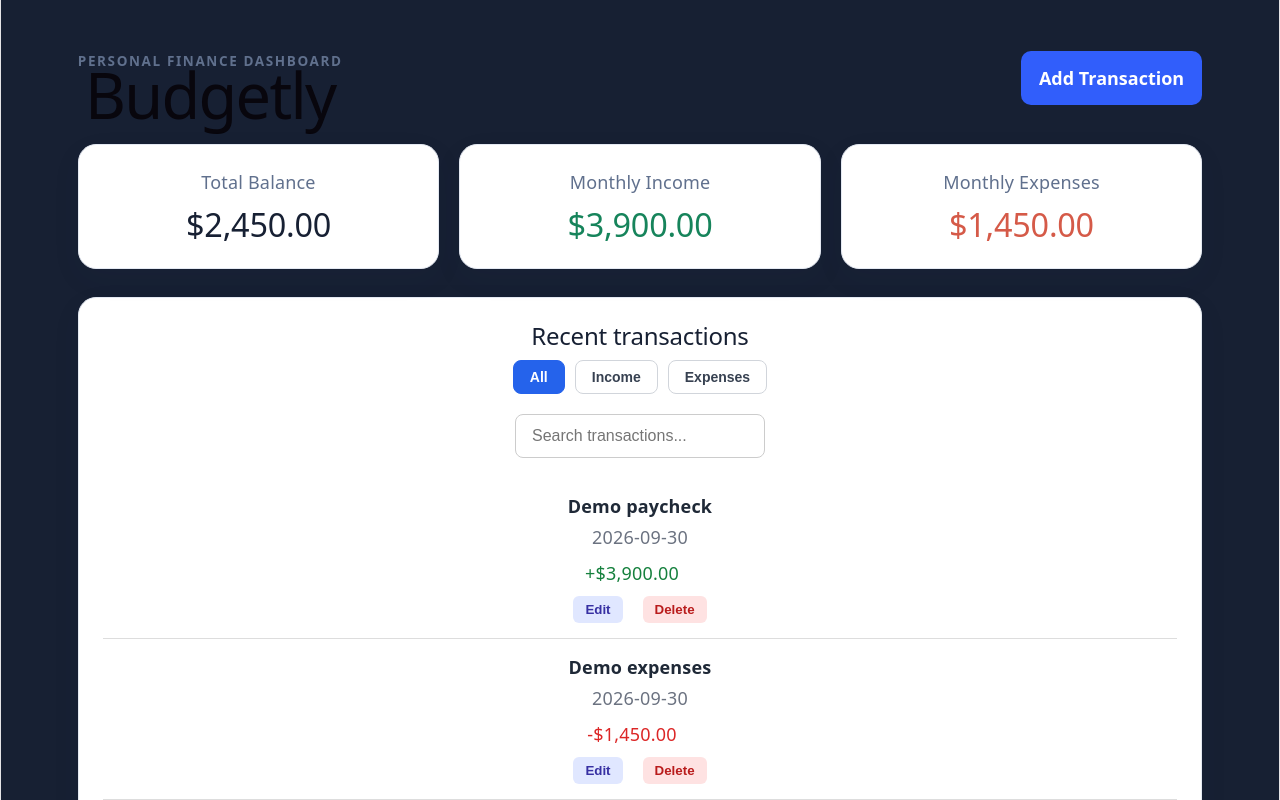
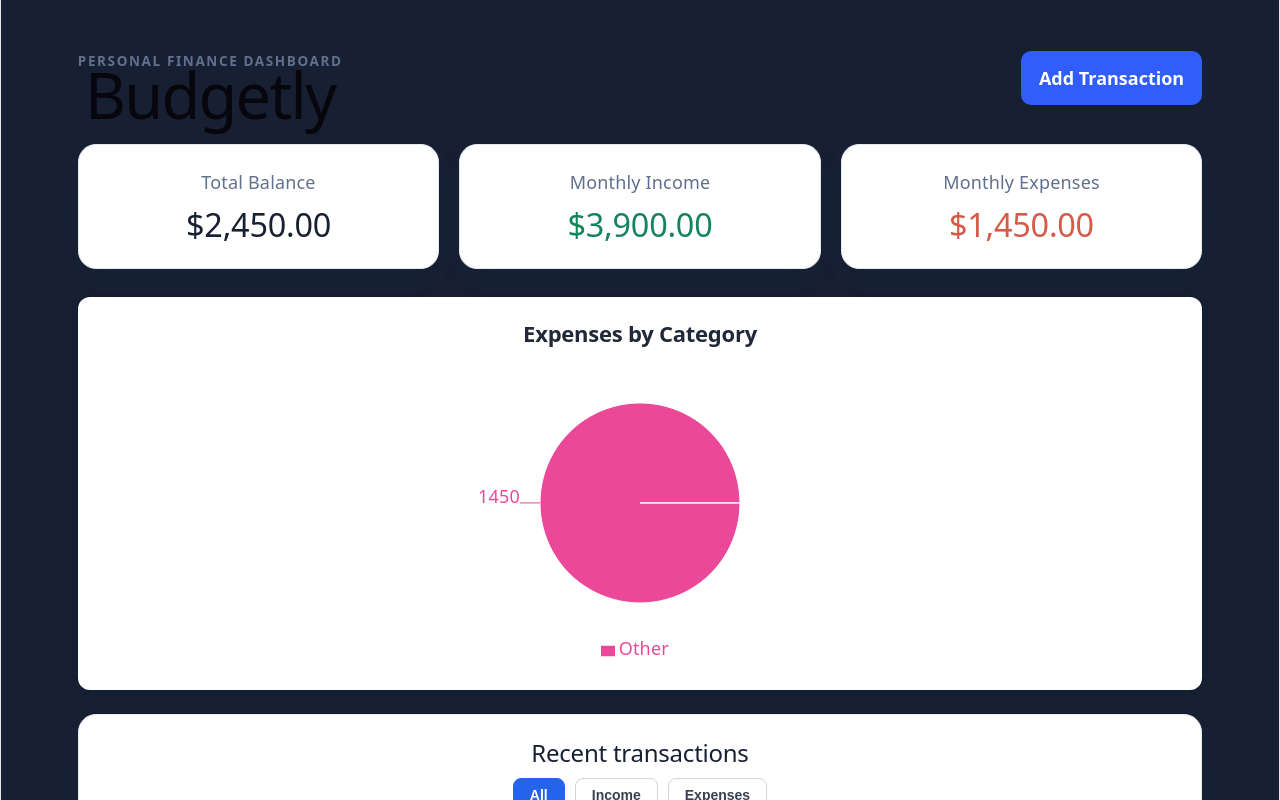
Before and after one commit to KevinEm1/Budgetly, a React (Vite) app: page / in a window 1280 px wide. Shown: the top 800 px of the page. Built offline with nearby package versions, Linux system fonts and the light colour scheme.

Commit message:
Add expense categories and interactive spending chart

```diff
--- a/package.json
+++ b/package.json
@@ -11,7 +11,8 @@
   },
   "dependencies": {
     "react": "^19.2.8",
-    "react-dom": "^19.2.8"
+    "react-dom": "^19.2.8",
+    "recharts": "^3.10.1"
   },
   "devDependencies": {
     "@eslint/js": "^10.0.1",
--- a/src/App.css
+++ b/src/App.css
@@ -232,3 +232,25 @@ h1 {
   font-size: 16px;
   margin: 20px 0;
 }
+
+.expense-chart {
+  background: #ffffff;
+  padding: 24px;
+  border-radius: 12px;
+  margin: 24px 0;
+  box-shadow: 0 4px 12px rgba(0, 0, 0, 0.08);
+}
+
+.expense-chart h2 {
+  font-size: 22px;
+  font-weight: 600;
+  margin-bottom: 20px;
+  text-align: center;
+  color: #1f2937;
+}
+
+.expense-chart p {
+  text-align: center;
+  color: #6b7280;
+  padding: 20px;
+}
--- a/src/App.tsx
+++ b/src/App.tsx
@@ -1,11 +1,20 @@
 import { useEffect, useState, type FormEvent } from 'react'
 import './App.css'
+import {
+  PieChart,
+  Pie,
+  Cell,
+  Tooltip,
+  Legend,
+  ResponsiveContainer,
+} from 'recharts'
 
 type Transaction = {
   id: number
   description: string
   amount: number
   type: 'income' | 'expense'
+  category?: string
   date: string
 }
 
@@ -35,6 +44,16 @@ function formatCurrency(amount: number) {
   }).format(amount)
 }
 
+const CATEGORY_COLORS: Record<string, string> = {
+  Housing: '#6366f1',
+  Food: '#22c55e',
+  Transportation: '#f59e0b',
+  Entertainment: '#ef4444',
+  Shopping: '#06b6d4',
+  Utilities: '#a855f7',
+  Other: '#ec4899',
+}
+
 function App() {
   const [transactions, setTransactions] = useState<Transaction[]>(() => {
     const savedTransactions = localStorage.getItem('budgetly-transactions')
@@ -59,6 +78,8 @@ function App() {
   const [transactionFilter, setTransactionFilter] = useState<
     'all' | 'income' | 'expense'
   >('all')
+
+  const [category, setCategory] = useState('Other')
 
   useEffect(() => {
     localStorage.setItem('budgetly-transactions', JSON.stringify(transactions))
@@ -97,6 +118,7 @@ function handleDelete(id: number, desctription: string) {
 function handleEdit(transaction: Transaction) {
   setEditingTransaction(transaction)
   setShownForm(true)
+  setCategory(transaction.category ?? 'Other')
 }
 
 function handleSubmit(event: FormEvent<HTMLFormElement>) {
@@ -122,6 +144,7 @@ function handleSubmit(event: FormEvent<HTMLFormElement>) {
             amount,
             type,
             date,
+            category,
           }
         : transaction,
     ),
@@ -136,13 +159,15 @@ function handleSubmit(event: FormEvent<HTMLFormElement>) {
       amount,
       type,
       date,
+      category,
     },
     ...currentTransactions,
   ])
 }
 
   form.reset()
-  setShownForm(false)
+setCategory('Other')
+setShownForm(false)
 }
 
 const visibleTransactions = transactions.filter((transaction) =>
@@ -153,6 +178,23 @@ const searchedTransactions = visibleTransactions.filter((transaction) =>
   transaction.description
     .toLowerCase()
     .includes(searchTerm.toLowerCase().trim())
+)
+
+const expensesByCategory = transactions
+  .filter((transaction) => transaction.type === 'expense')
+  .reduce<Record<string, number>>((totals, transaction) => {
+    const category = transaction.category ?? 'Other'
+
+    totals[category] = (totals[category] ?? 0) + transaction.amount
+
+    return totals
+  }, {})
+
+const chartData = Object.entries(expensesByCategory).map(
+  ([name, value]) => ({
+    name,
+    value,
+  })
 )
 
 return (
@@ -218,6 +260,19 @@ return (
             </label>
           </p>
 
+          <select
+  value={category}
+  onChange={(e) => setCategory(e.target.value)}
+>
+  <option value="Housing">Housing</option>
+  <option value="Food">Food</option>
+  <option value="Transportation">Transportation</option>
+  <option value="Entertainment">Entertainment</option>
+  <option value="Shopping">Shopping</option>
+  <option value="Utilities">Utilities</option>
+  <option value="Other">Other</option>
+</select>
+
           <p>
             <label>
               Date
@@ -249,6 +304,44 @@ return (
         <h2>{formatCurrency(monthlyExpenses)}</h2>
       </article>
     </section>
+
+    <section className="expense-chart">
+  <h2>Expenses by Category</h2>
+
+  {chartData.length > 0 ? (
+    <ResponsiveContainer width="100%" height={300}>
+      <PieChart>
+        <Pie
+          data={chartData}
+          dataKey="value"
+          nameKey="name"
+          cx="50%"
+          cy="50%"
+          outerRadius={100}
+          label
+        >
+          {chartData.map((entry) => (
+  <Cell
+    key={entry.name}
+    fill={CATEGORY_COLORS[entry.name] ?? CATEGORY_COLORS.Other}
+  />
+))}
+        </Pie>
+        <Tooltip
+  formatter={(value) =>
+    Number(value).toLocaleString('en-US', {
+      style: 'currency',
+      currency: 'USD',
+    })
+  }
+/>
+        <Legend />
+      </PieChart>
+    </ResponsiveContainer>
+  ) : (
+    <p>No expenses to display yet.</p>
+  )}
+</section>
 
     <section className="content-card">
       <h2>Recent transactions</h2>
```
Also changed, not shown: 1 other file (tests, documents, lock files or other folders).
